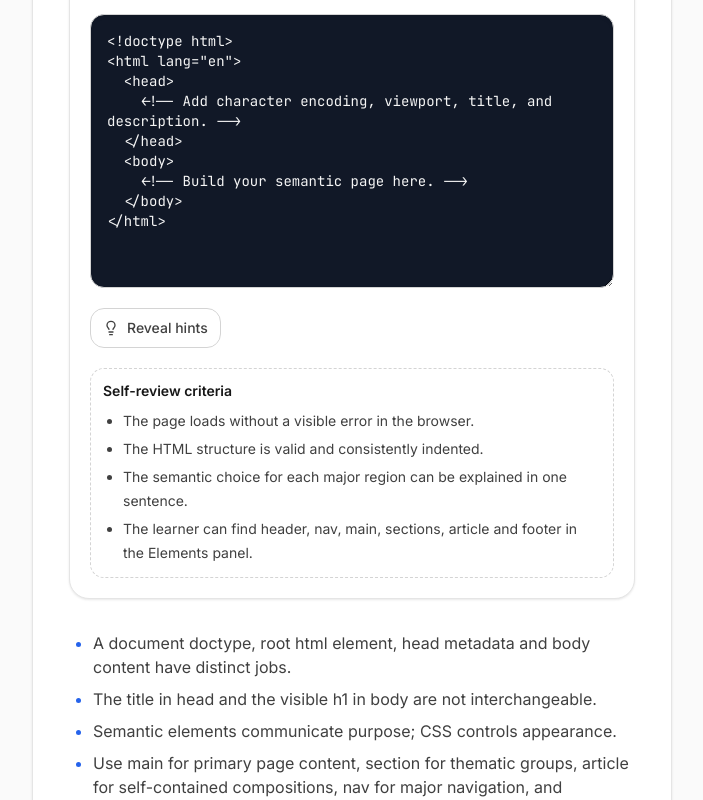
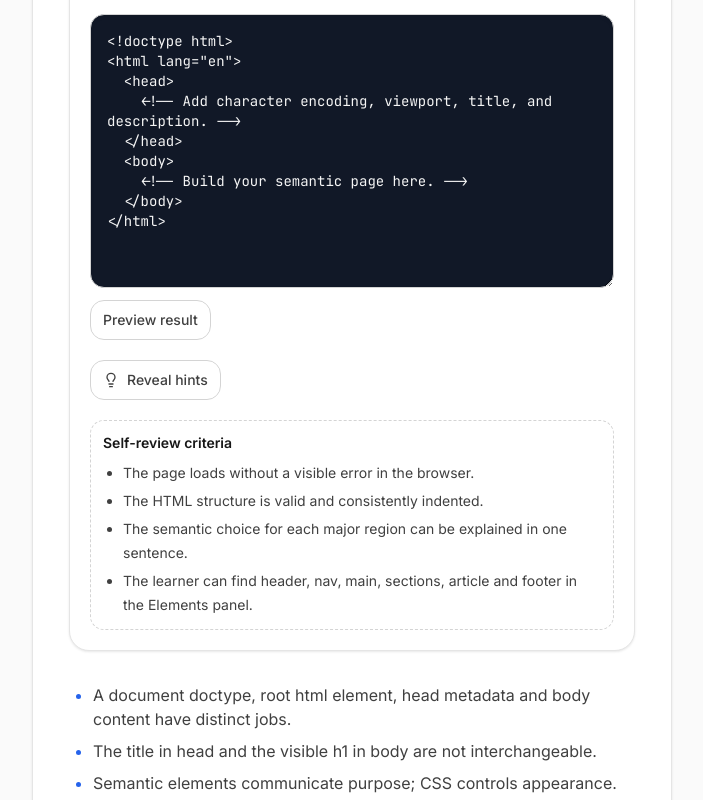
Before and after one commit to Mardakhay/interactive-guides, a React (Vite) app: page /en/structured-lessons/html.document-structure in a window 1280 px wide. Shown: the part 6722-7522 px from the top of the page, without its empty margins (280-983 px from the left). Built offline with nearby package versions, Linux system fonts and the light colour scheme.

Commit message:
feat(practice): add isolated HTML preview for coding exercises

```diff
--- a/src/features/structured-lesson/StructuredLessonRenderer.tsx
+++ b/src/features/structured-lesson/StructuredLessonRenderer.tsx
@@ -207,6 +207,7 @@ function CodingExercise({
 }) {
   const [code, setCode] = useState(block.starterCode);
   const [hintsOpen, setHintsOpen] = useState(false);
+  const [previewOpen, setPreviewOpen] = useState(false);
 
   return (
     <section className="my-8 overflow-hidden rounded-2xl border border-neutral-200 bg-white shadow-subtle">
@@ -247,6 +248,35 @@ function CodingExercise({
             rows={12}
             className="mt-3 block w-full resize-y rounded-xl border border-neutral-300 bg-[#111827] p-4 font-mono text-xs leading-6 text-neutral-100 shadow-inner focus:border-primary-500 focus:outline-none focus:ring-2 focus:ring-primary-200 sm:text-sm"
           />
+          {block.language.toLowerCase() === 'html' && (
+            <div className="mt-3">
+              <button
+                type="button"
+                aria-expanded={previewOpen}
+                onClick={() => setPreviewOpen((open) => !open)}
+                className="inline-flex min-h-10 items-center gap-2 rounded-xl border border-neutral-300 px-3 py-2 text-sm font-medium text-neutral-700 transition hover:bg-neutral-50"
+              >
+                {previewOpen
+                  ? (locale === 'ru' ? 'Скрыть предпросмотр' : 'Hide preview')
+                  : (locale === 'ru' ? 'Предпросмотр результата' : 'Preview result')}
+              </button>
+              {previewOpen && (
+                <div className="mt-3 overflow-hidden rounded-xl border border-neutral-200 bg-white">
+                  <p className="border-b border-neutral-200 bg-neutral-50 px-3 py-2 text-xs text-neutral-600">
+                    {locale === 'ru'
+                      ? 'Изолированный предпросмотр HTML. Скрипты отключены; код не получает доступ к приложению.'
+                      : 'Isolated HTML preview. Scripts are disabled and the code cannot access the application.'}
+                  </p>
+                  <iframe
+                    title={locale === 'ru' ? 'Предпросмотр HTML-кода' : 'HTML code preview'}
+                    srcDoc={code}
+                    sandbox=""
+                    className="h-72 w-full bg-white"
+                  />
+                </div>
+              )}
+            </div>
+          )}
         </div>
         {block.hints.length > 0 && (
           <div>
```
